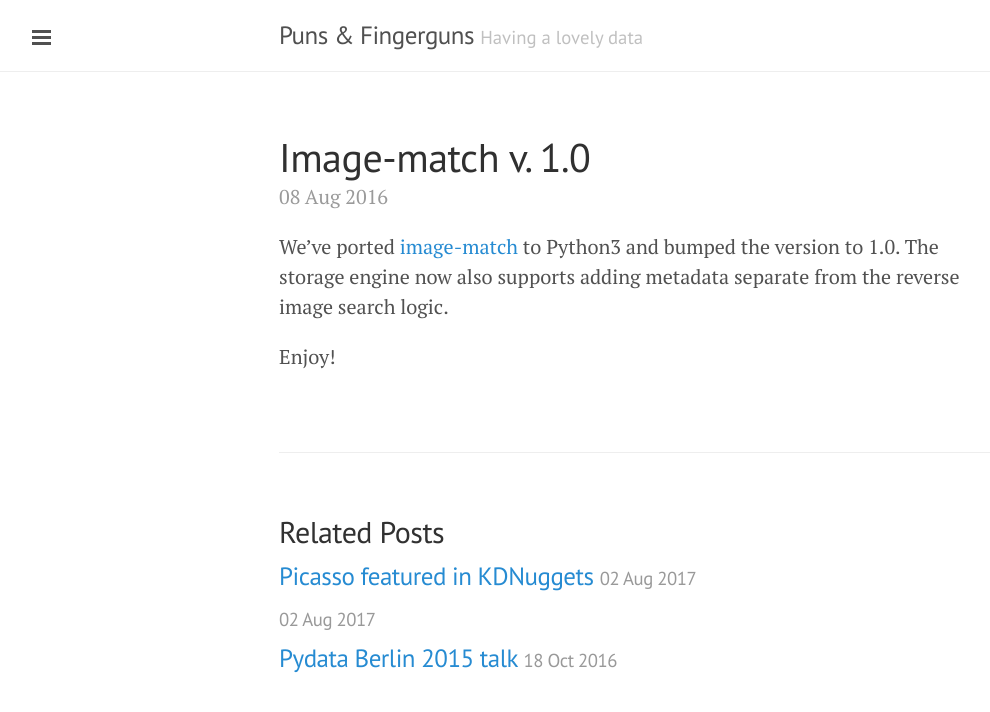
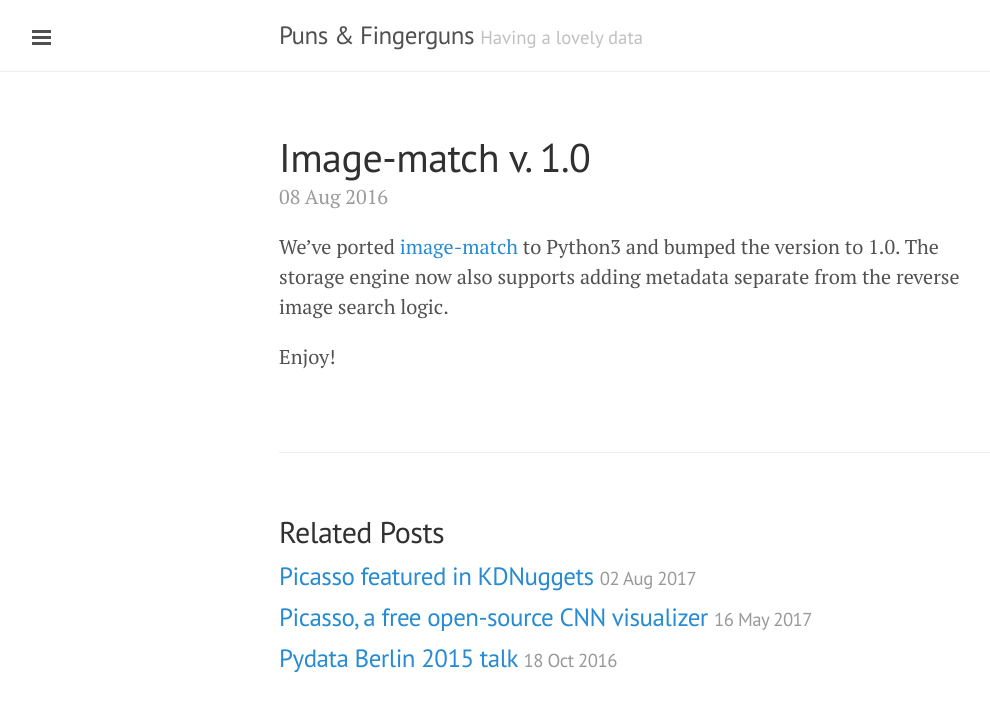
Before and after one commit to rhsimplex/oldblog, a Jekyll site: the page built from _posts/2016-08-08-image-match-v-1-0.markdown, in a window 1280 px wide. Shown: the top 712 px of the page, without its empty margins (1-991 px from the left). Built offline with Jekyll 4.4.1, drawn with Linux system fonts in a browser that asks for light colours.

Commit message:
Update 2017-05-16-picasso-release.markdown

```diff
--- a/_posts/2017-05-16-picasso-release.markdown
+++ b/_posts/2017-05-16-picasso-release.markdown
@@ -1,6 +1,6 @@
 ---
 published: true
-title: Picasso: a free open-source CNN visualizer
+title: Picasso, a free open-source CNN visualizer
 layout: post
 ---
 Just released my first project from [Merantix](www.merantix.com).  [Picasso](https://github.com/merantix/picasso) is tool for rendering standard visualizations that help debug the deep neural net learning process.  See the [Medium post](https://medium.com/merantix/picasso-a-free-open-source-visualizer-for-cnns-d8ed3a35cfc5) for more details!
```
